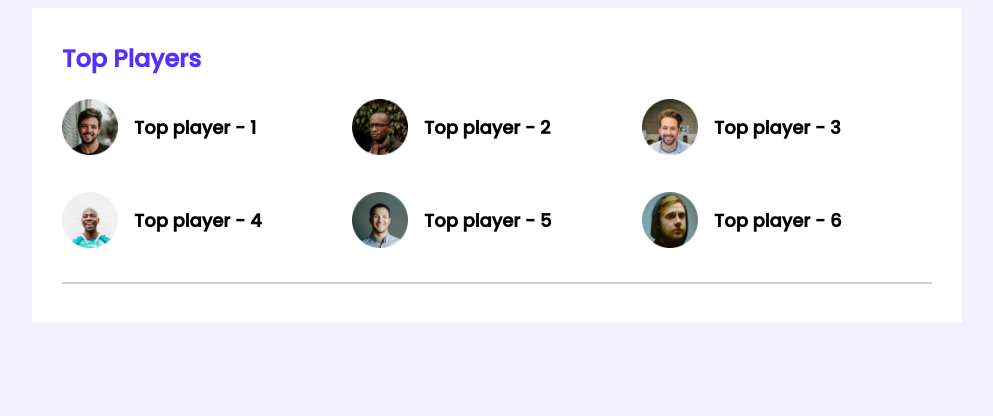
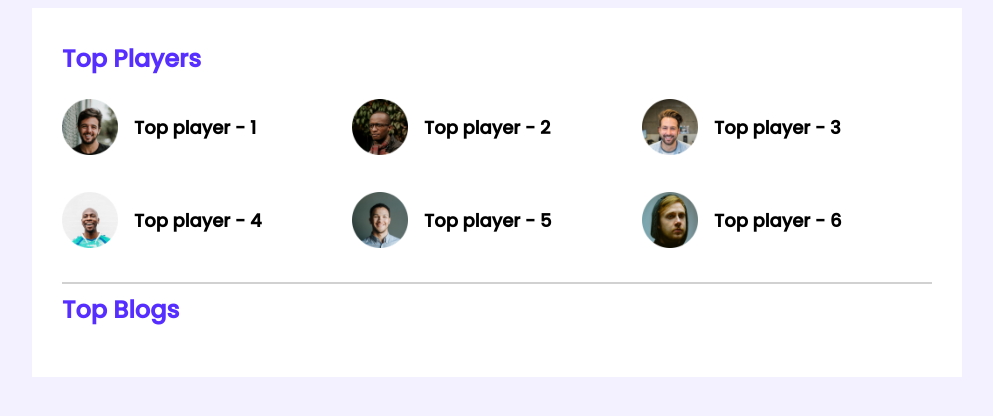
Before and after one commit to smshaown/leader-board-css, a plain HTML site: page index.html in a window 1280 px wide. Shown: the whole page, without its empty margins (143-1136 px from the left). Drawn offline with Linux system fonts and the light colour scheme.

Commit message:
article section start

```diff
--- a/index.html
+++ b/index.html
@@ -48,6 +48,14 @@
                 </div>
             </div>
             <hr>
+            <div class="top-blogs">
+                <h2 class="section-title">Top Blogs</h2>
+                <div class="blogs">
+                    <article class="blog">
+
+                    </article>
+                </div>
+            </div>
         </section>
     </main>
     <!-- Top section end -->
```
